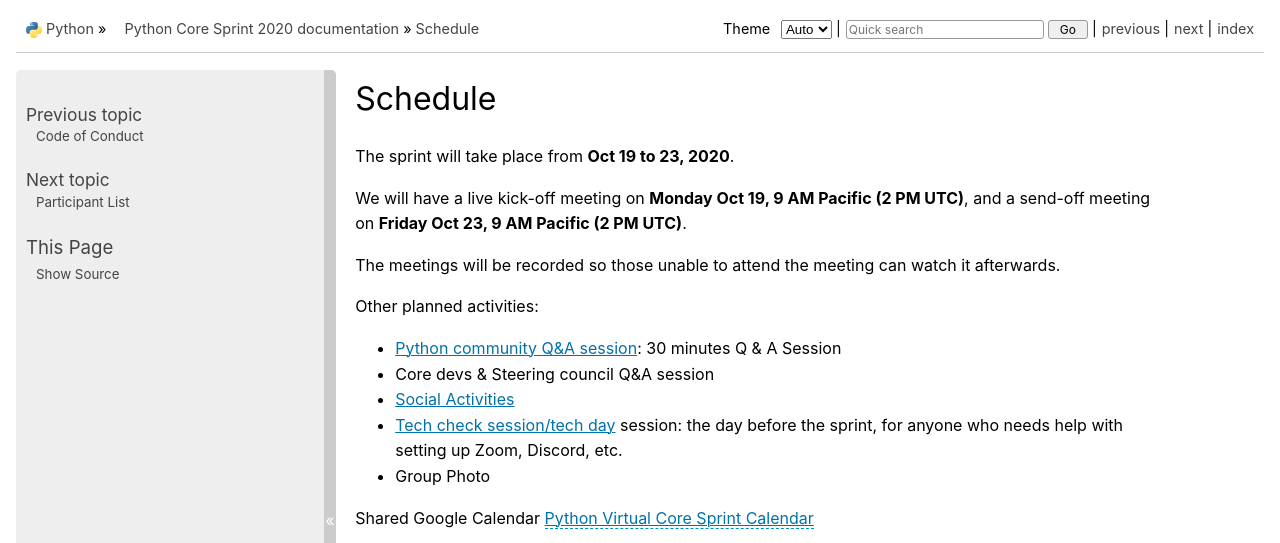
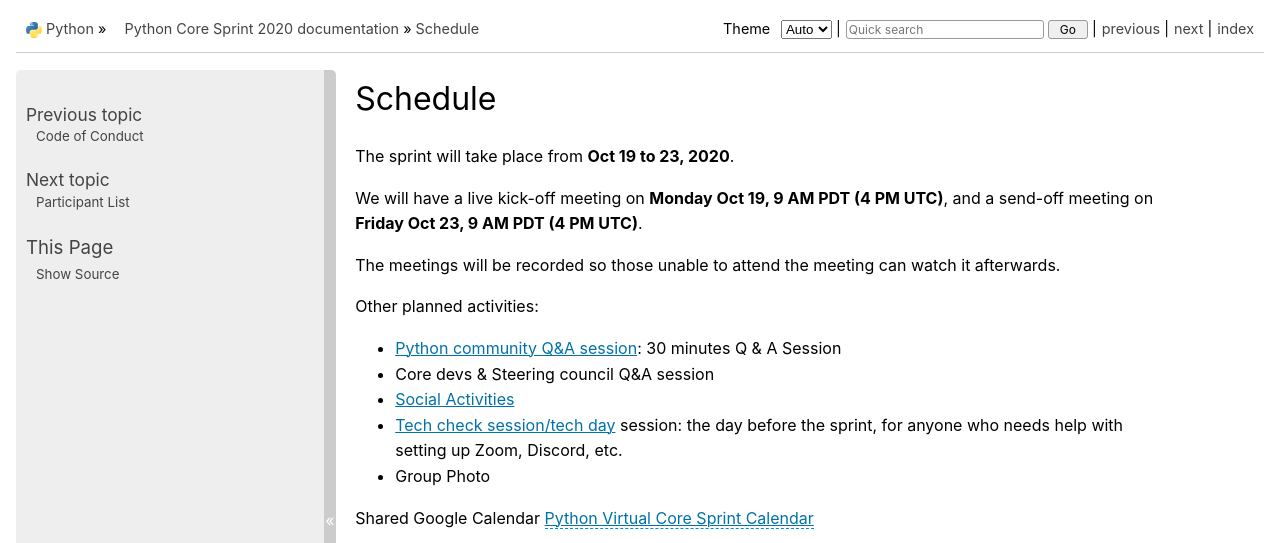
Before and after one commit to python/core-sprint, a Sphinx documentation site: the page built from docs/schedule.rst, in a window 1280 px wide and 900 px high, cut to the strip 0-543 px from the top of the window. Built offline with Sphinx 7.4.7, drawn with Linux system fonts in a browser that asks for light colours.

Commit message:
Fix start time on schedule page. (#57)

```diff
--- a/docs/schedule.rst
+++ b/docs/schedule.rst
@@ -3,8 +3,8 @@
 
 The sprint will take place from **Oct 19 to 23, 2020**.
 
-We will have a live kick-off meeting on **Monday Oct 19, 9 AM Pacific (2 PM UTC)**,
-and a send-off meeting on **Friday Oct 23, 9 AM Pacific (2 PM UTC)**.
+We will have a live kick-off meeting on **Monday Oct 19, 9 AM PDT (4 PM UTC)**,
+and a send-off meeting on **Friday Oct 23, 9 AM PDT (4 PM UTC)**.
 
 The meetings will be recorded so those unable to attend the meeting can watch
 it afterwards.
```
